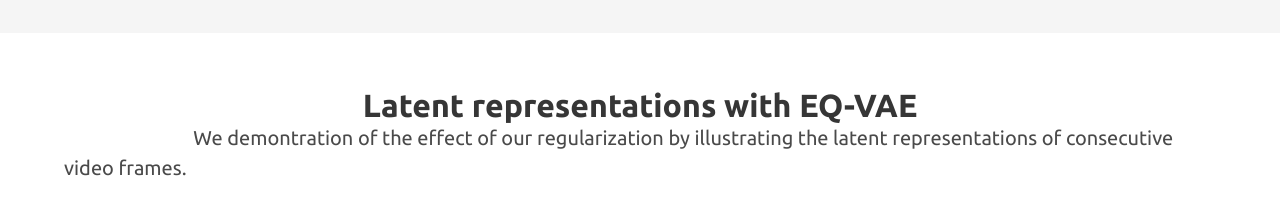
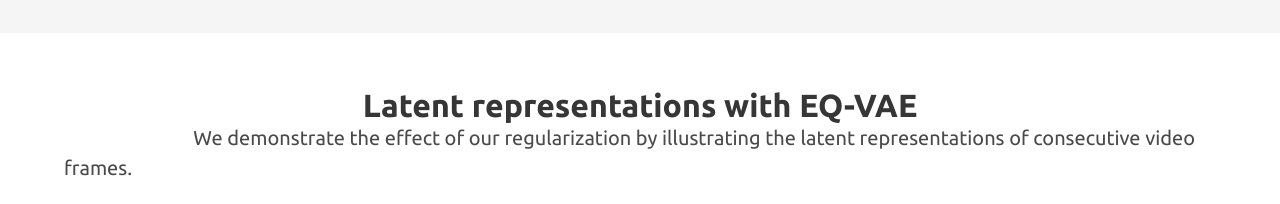
Before and after one commit to eq-vae/eq-vae.github.io, a plain HTML site: page index.html in a window 1280 px wide. Shown: the part 1418-1622 px from the top of the page. Drawn offline with nearby package versions, Linux system fonts and the light colour scheme; a script that the page names is missing; some icons are missing; a web font is replaced by a local one.

Commit message:
Update index.html

```diff
--- a/index.html
+++ b/index.html
@@ -290,7 +290,7 @@ src="https://cdn.jsdelivr.net/npm/mathjax@3/es5/tex-mml-chtml.js">
     <div class="container">
       <br>
       <center><h4 class="title is-3">Latent representations with EQ-VAE</h4></center>
-      &nbsp;&nbsp;&nbsp &nbsp;&nbsp;&nbsp &nbsp;&nbsp;&nbsp  &nbsp;&nbsp;&nbsp &nbsp;&nbsp;&nbsp &nbsp;&nbsp;&nbsp &nbsp;&nbsp;&nbsp We demontration of the effect of our regularization by illustrating the latent representations of consecutive video frames.
+      &nbsp;&nbsp;&nbsp &nbsp;&nbsp;&nbsp &nbsp;&nbsp;&nbsp  &nbsp;&nbsp;&nbsp &nbsp;&nbsp;&nbsp &nbsp;&nbsp;&nbsp &nbsp;&nbsp;&nbsp We demonstrate the effect of our regularization by illustrating the latent representations of consecutive video frames.
 
       <div id="results-carousel" class="carousel results-carousel">
 
```
